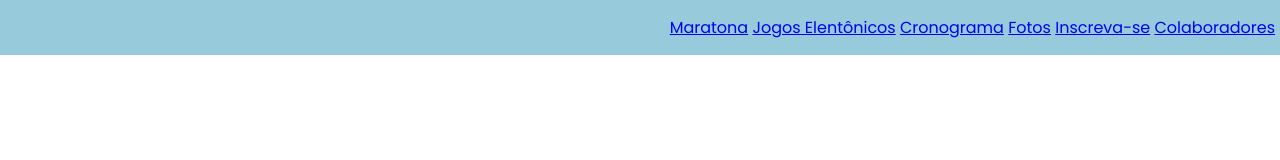
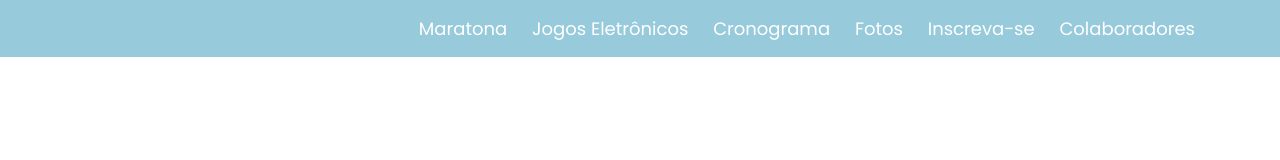
Before and after one commit to ericbrambilaifc/semana-academia, a plain HTML site: page index.html in a window 1280 px wide. Drawn offline with Linux system fonts and the light colour scheme.

Commit message:
alterações css

```diff
--- a/assets/css/styles.css
+++ b/assets/css/styles.css
@@ -7,7 +7,7 @@
 
 body {
     font-family: Poppins;
-    font-size: ;
+    font-size: 18px;
 
 }
 
@@ -40,3 +40,20 @@ body {
     position: relative;
     overflow: hidden;
 }
+
+#nav ul li a {
+    padding-left: 10px;
+    padding-right: 10px;
+    color: white;
+    text-decoration: none;
+}
+
+#nav ul#menu li:hover {
+    background-color: #02457a;
+}
+
+.container {
+    width: 1140px;
+    max-width: 100%;
+    margin: auto;
+}
--- a/index.html
+++ b/index.html
@@ -17,13 +17,13 @@
         <div class="container clearfix">
             <ul id="logo">
                 <li>
-                    <a href="assets/img/logo_semana.png"></a>
+                    <a rel="img" href="assets/img/logo_semana.png"></a>
                 </li>
             </ul>
             <ul id="menu">
                 <li>
                     <a href="#maratona">Maratona</a>
-                    <a href="#jogos">Jogos Elentônicos</a>
+                    <a href="#jogos">Jogos Eletrônicos</a>
                     <a href="#cronograma">Cronograma</a>
                     <a href="#fotos">Fotos</a>
                     <a href="#inscricao">Inscreva-se</a>
```
